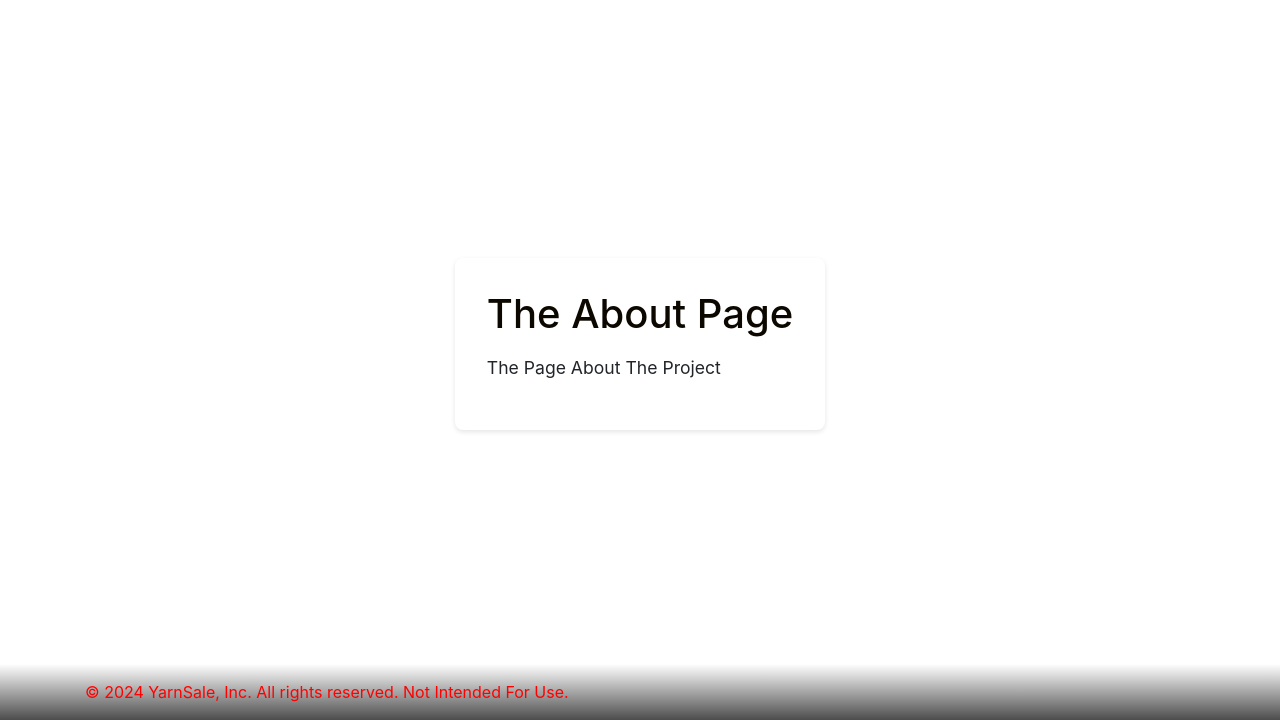
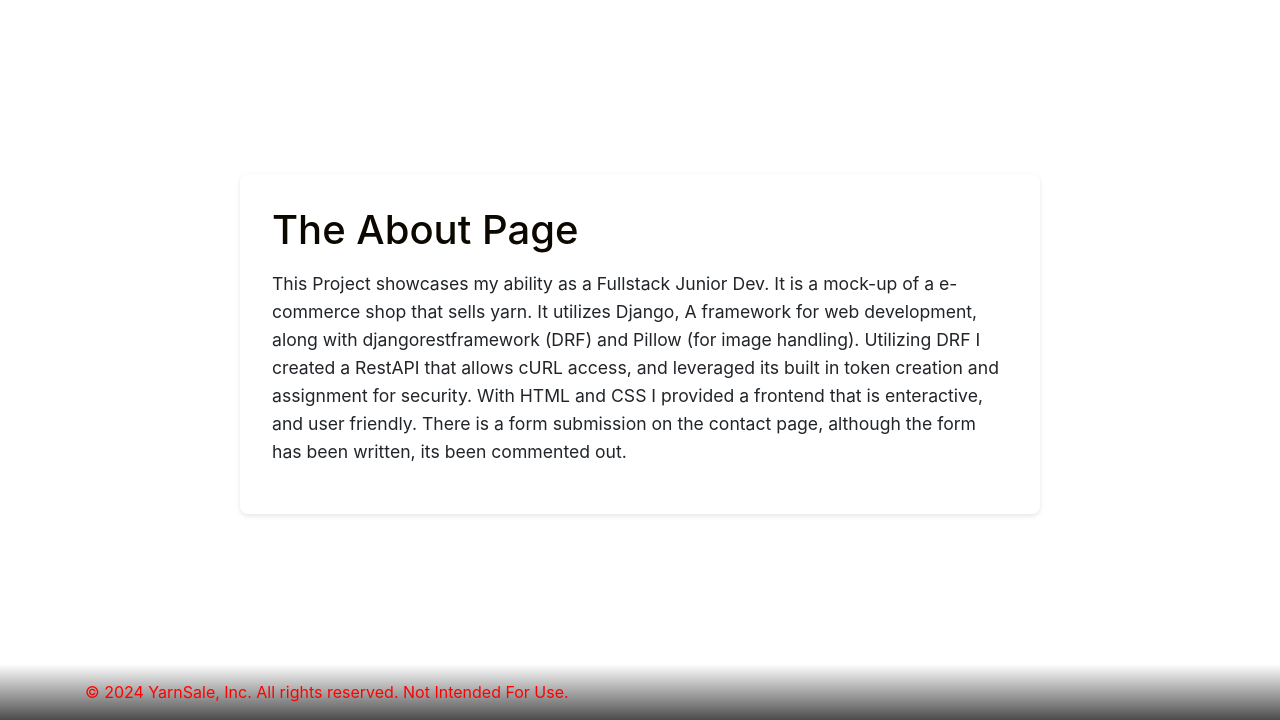
Before and after one commit to RobTilton/YarnSale_eshop, a Django app: page /about/ in a window 1280 px wide. Shown: the part 80-800 px from the top of the page. Run offline with Django 5.2, Linux system fonts and the light colour scheme; some libraries are stand-ins or nearby versions.

Commit message:
sudo-about page

```diff
--- a/frontend/templates/about.html
+++ b/frontend/templates/about.html
@@ -5,6 +5,18 @@
     <!-- Simple Content Area -->
     <div class="utility-page-content">
         <h1>The About Page</h1>
-        <p>The Page About The Project</p>
+        <p>      This Project showcases my ability as a Fullstack Junior Dev.
+            It is a mock-up of a e-commerce shop that sells yarn.
+
+            It utilizes Django, A framework for web development, along with
+            djangorestframework (DRF) and Pillow (for image handling).
+
+            Utilizing DRF I created a RestAPI that allows cURL access, and
+            leveraged its built in token creation and assignment for security.
+
+            With HTML and CSS I provided a frontend that is enteractive, and
+            user friendly. There is a form submission on the contact page,
+            although the form has been written, its been commented out.
+        </p>
     </div>
 {% endblock %}
```
